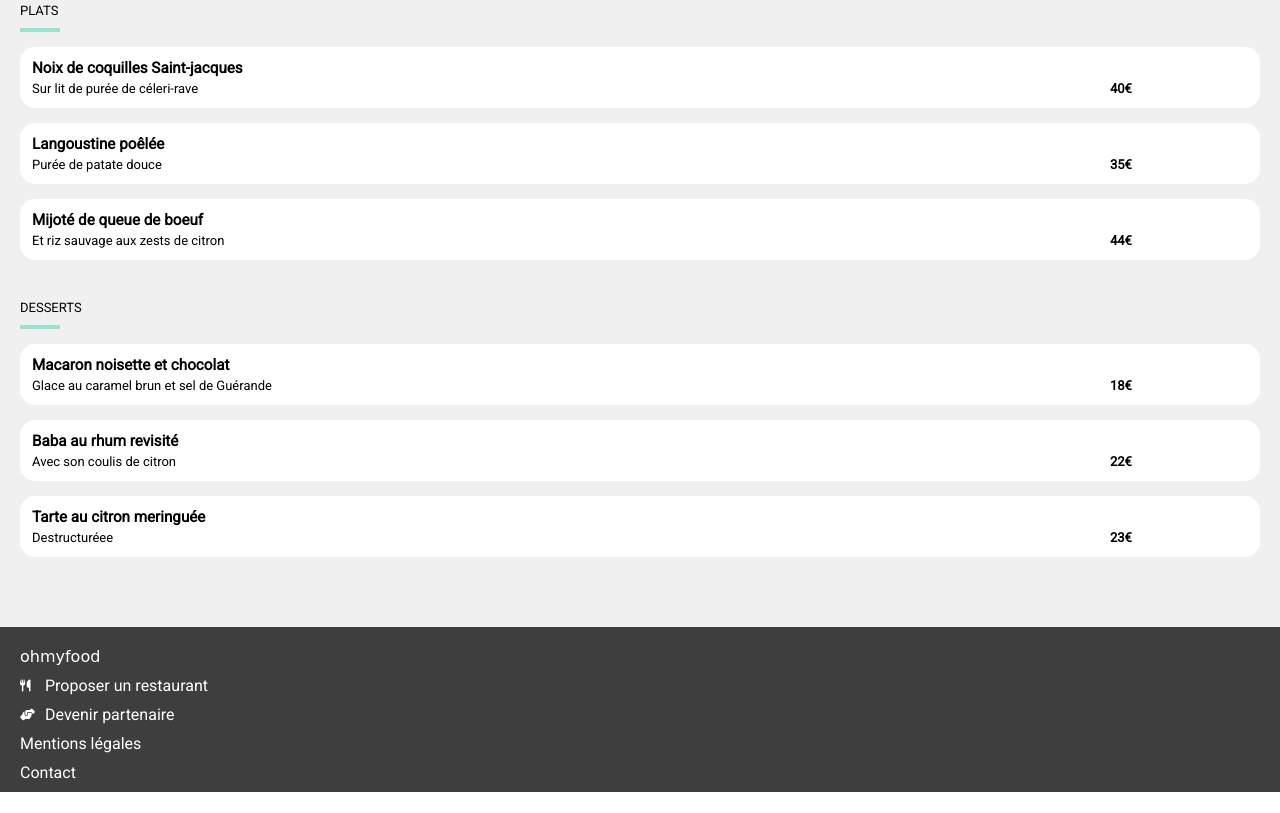
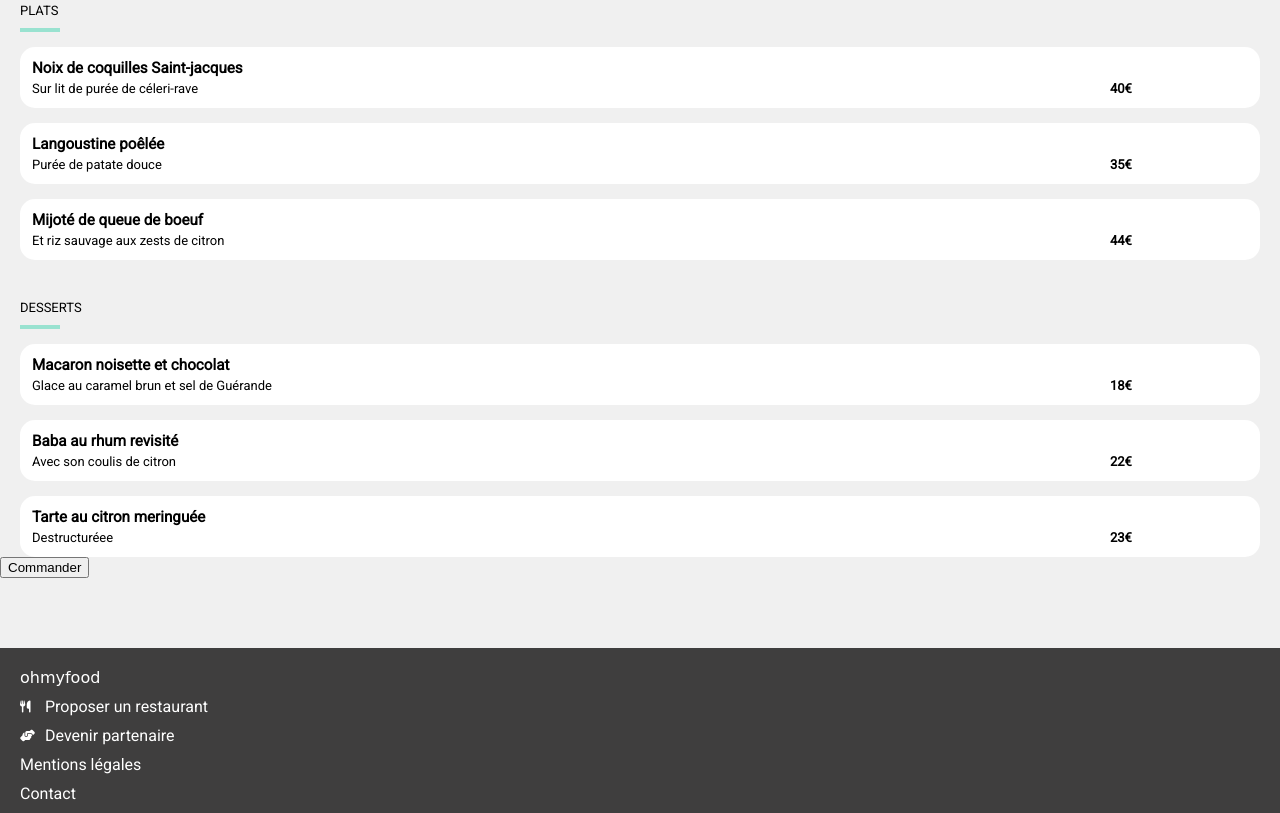
Before and after one commit to neverswood/ColasEmmanuelle_3_01052021, a website: page public/menu_lanoteenchantée.html in a window 1280 px wide. Shown: the part 744-1557 px from the top of the page. Before the commit the page ends 1536 px from the top, so only its background shows below. Drawn offline with Linux system fonts and the light colour scheme; a web font is replaced by a local one.

Commit message:
Addition of command buttons on menu pages

```diff
--- a/public/menu_lanoteenchantée.html
+++ b/public/menu_lanoteenchantée.html
@@ -84,6 +84,7 @@
                     <span>23€</span>
                 </div>
             </div>
+            <button>Commander</button>
         </section>
         <footer>
             <h4>ohmyfood</h4>
```
Also changed, not shown: public/menu_lapalettedugoût.html (+1 -0 lines), public/menu_ledélicedessens.html (+1 -0 lines), public/menu_àlafrançaise.html (+1 -0 lines).
